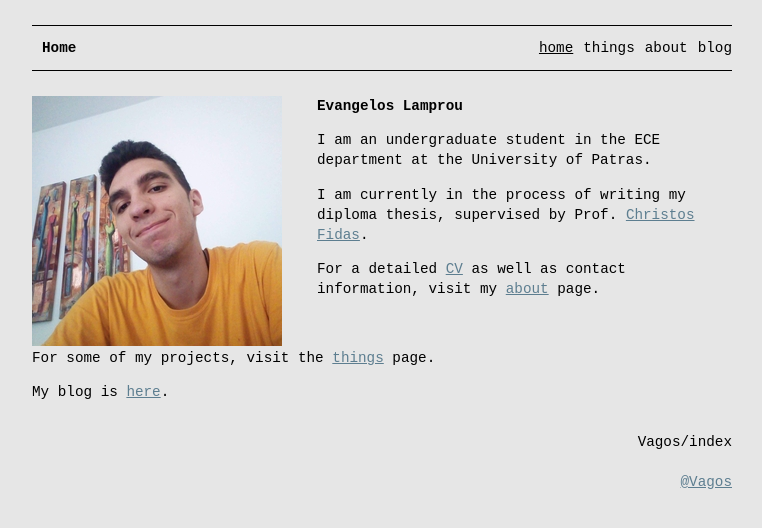
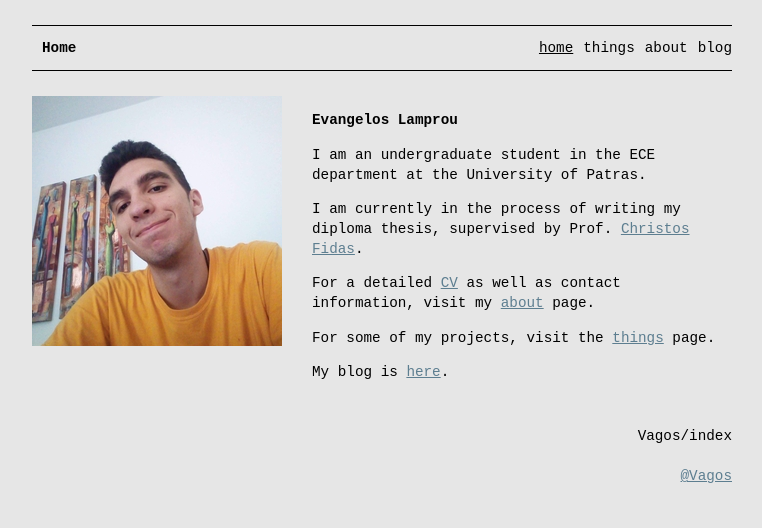
Before and after one commit to vagos/vagos.github.io, a Jekyll site: the page built from pages/index.md, in a window 1280 px wide. Shown: the top 528 px of the page, without its empty margins (258-1020 px from the left). Built offline with Jekyll 4.4.1, drawn with Linux system fonts in a browser that asks for light colours.

Commit message:
page: added grid to index

```diff
--- a/pages/index.md
+++ b/pages/index.md
@@ -11,18 +11,22 @@ title: Home
     }
 
     .container {
+        display: grid;
+        grid-template-columns: 40% 60%;
     }
-
 </style>
 
 <div class=container>
-{% for image in site.static_files %}
-{% if image.path contains 'assets/images/vagos' %}
-    <img class="profile" style="display: none; float:left;" src="{{ site.baseurl }}{{ image.path }}" alt="Evanglelos Image" width=250 height=250/>
-{% endif %}
-{% endfor %}
+
+<div>
+    {% for image in site.static_files %}
+    {% if image.path contains 'vagos' %}
+        <img class="profile" style="display: none; float:left;" src="{{ site.baseurl }}{{ image.path }}" alt="Evanglelos image." width=250 height=250/>
+    {% endif %}
+    {% endfor %}
 </div>
 
+<div markdown="1">
 **Evangelos Lamprou**
 
 I am an undergraduate student in the ECE department at the University of Patras.
@@ -32,8 +36,9 @@ supervised by Prof. [Christos Fidas](http://www.cfidas.info/).
 
 For a detailed [CV](/assets/pdf/cv.pdf) as well as contact information, visit my [about](/about) page.
 
-<br>
-
 For some of my projects, visit the [things](/things) page.
 
 My blog is [here](/blog).
+</div>
+
+</div>
```
